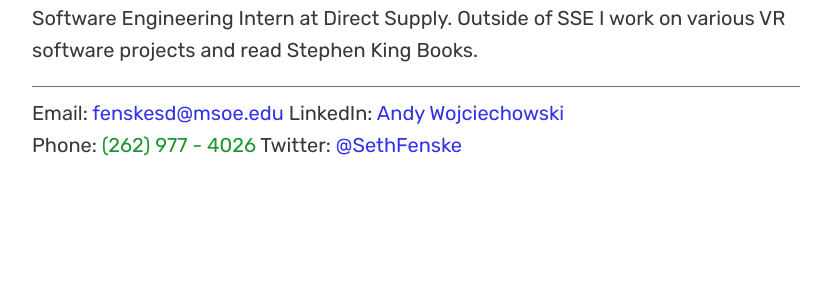
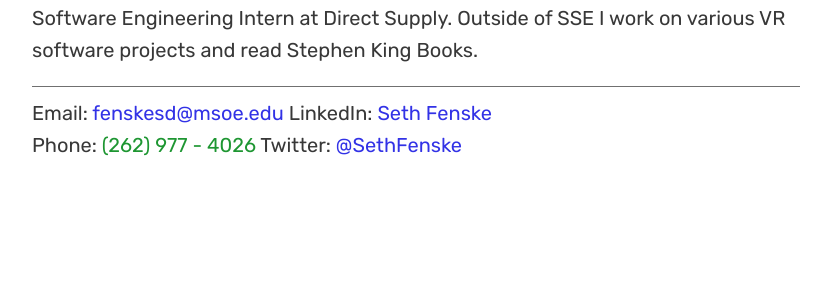
Before and after one commit to msoe-sse/msoe-sse.github.io, a Jekyll site: the page built from eBoard.md, in a window 1280 px wide and 900 px high, scrolled down 2161 px. Shown: the part 464-747 px from the top of the window, without its empty margins (224-1055 px from the left). Built offline with Jekyll 4.4.1, drawn with Linux system fonts in a browser that asks for light colours; nearby versions of some CDN libraries; some web fonts are replaced.

Commit message:
Fixing seth's name in the eboard file

```diff
--- a/_data/eboardMembers.yml
+++ b/_data/eboardMembers.yml
@@ -81,7 +81,7 @@
     Hey guys! I'm Seth, a senior software engineering student. I currently work as a Software Engineering Intern at Direct Supply.
     Outside of SSE I work on various VR software projects and read Stephen King Books.
   contact:
-    fullname: Andy Wojciechowski
+    fullname: Seth Fenske
     email: fenskesd@msoe.edu
     phone: (262) 977 - 4026
     linkedin: linkedin.com/in/seth-fenske-ab2704150/
```
